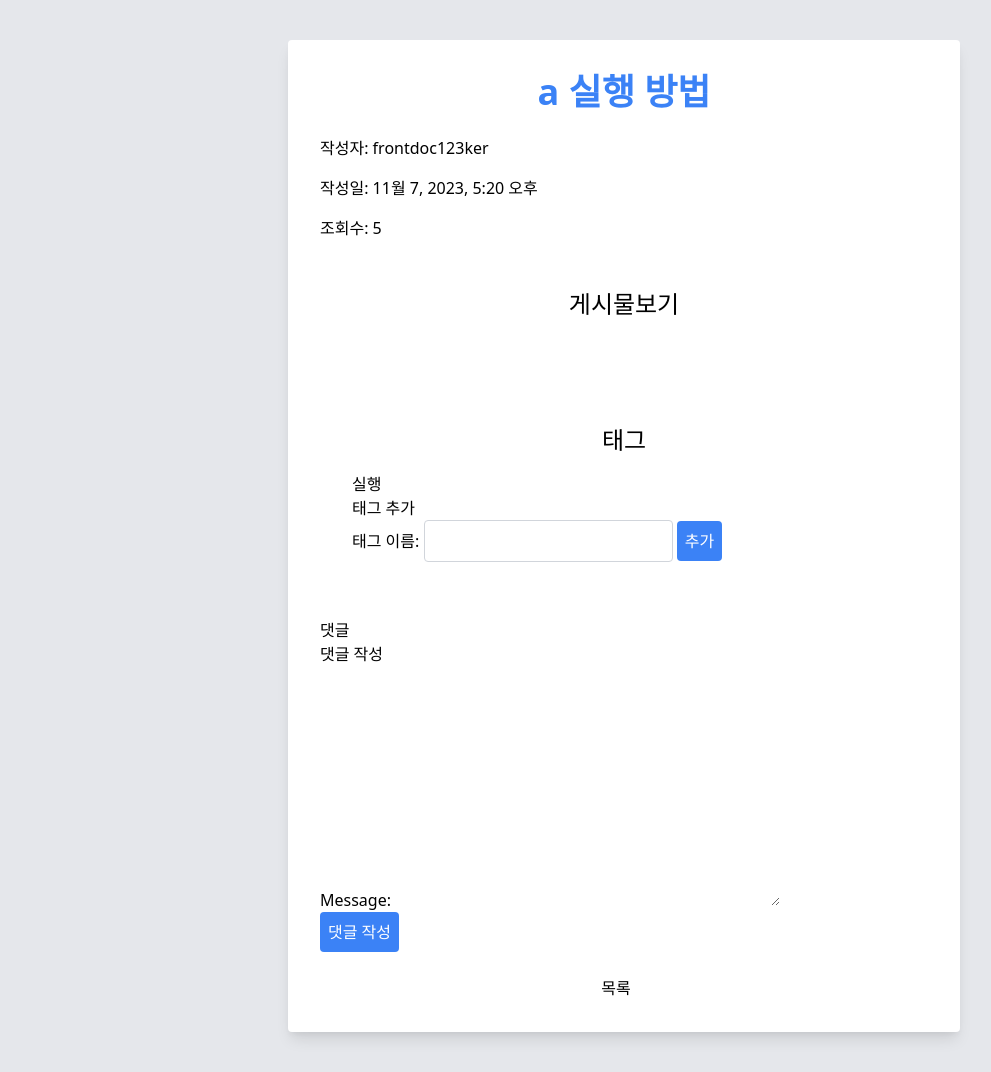
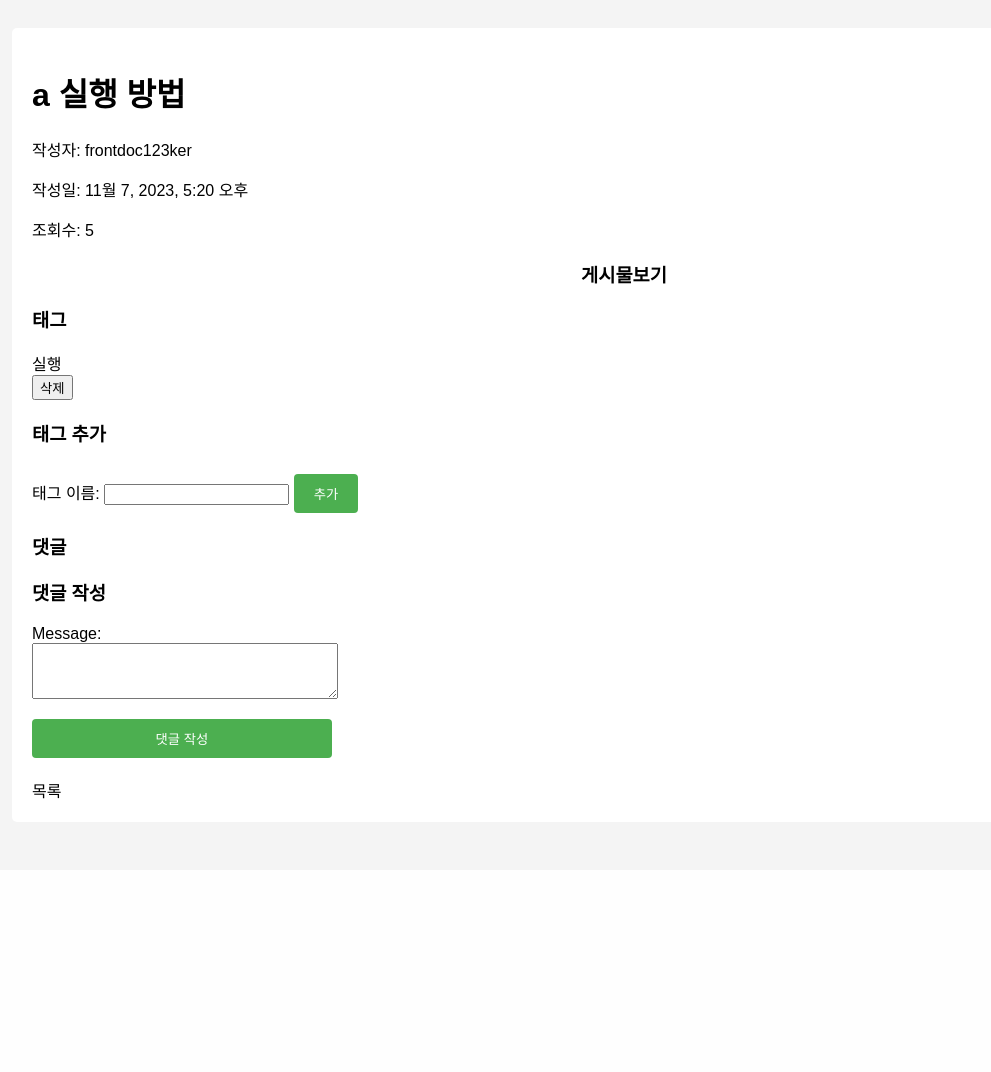
Before and after one commit to sengwoong/venko, a Django app: page /tube/detail/29/ in a window 1280 px wide. Shown: the whole page, without its empty margins (16-1007 px from the left). After the commit the page ends 799 px from the top, so only its background shows below. Run offline with Django 3.2, Linux system fonts and the light colour scheme; a user stored in the database is signed in; data comes from the database, SQL or seed files in the repository; both versions use the stored data as it was after the commit; data that the repository does not hold is empty.

Commit message:
me 추가

```diff
--- a/dhango-sample/templates/tube/post_detail.html
+++ b/dhango-sample/templates/tube/post_detail.html
@@ -1,59 +1,176 @@
 <!DOCTYPE html>
 <html lang="en">
+<head>
+    <meta charset="UTF-8">
+    <meta http-equiv="X-UA-Compatible" content="IE=edge">
+    <meta name="viewport" content="width=device-width, initial-scale=1.0">
+    <title>Post Detail</title>
+    <style>
+        body {
+            font-family: Arial, sans-serif;
+            background-color: #f4f4f4;
+            padding: 20px;
+        }
+        .comment-form {
+            max-width: 300px; /* 원하는 너비로 조정하세요 */
+        }
 
-<head>
-    <!-- Tailwind CSS CDN -->
-    <link href="https://cdn.jsdelivr.net/npm/tailwindcss@2.2.16/dist/tailwind.min.css" rel="stylesheet">
+        .comment-form textarea {
+            width: 100%; /* 폼의 너비를 100%로 설정하여 부모 요소에 맞추세요 */
+            max-width: 100%; /* 최대 너비를 부모 요소에 맞추세요 */
+            height: 50px; /* 원하는 높이로 조정하세요 */
+        }
+
+        .comment-form .submit-btn {
+            display: block; /* 블록 레벨 요소로 설정하여 최대 너비를 차지하도록 하세요 */
+            width: 100%; /* 버튼의 너비를 100%로 설정하여 부모 요소에 맞추세요 */
+            max-width: 100%; /* 최대 너비를 부모 요소에 맞추세요 */
+        }
+        .post-detail {
+            background-color: #fff;
+            padding: 20px;
+            border-radius: 5px;
+            margin-bottom: 20px;
+        }
+
+        .tags-list,
+        .comments-list {
+            list-style-type: none;
+            padding: 0;
+        }
+
+        .navigation-links {
+            margin-top: 20px;
+        }
+
+        .link {
+            display: inline-block;
+            margin-right: 20px;
+            text-decoration: none;
+            color: #000;
+        }
+
+        .comment-form {
+            margin-top: 20px;
+        }
+
+        .submit-btn {
+            margin-top: 10px;
+            padding: 10px 20px;
+            background-color: #4CAF50;
+            color: white;
+            border: none;
+            border-radius: 4px;
+        }
+
+
+        .blog-section,
+        .new-blog-section {
+            width: 50%;
+            margin: 0 auto;
+            text-align: center;
+        }
+        .submit-btn:hover {
+            background-color: #45a049;
+        }
+        ul {
+            list-style-type: none;
+
+          }
+        li {
+            list-style-type: none;
+
+          }
+    </style>
 </head>
+<body>
+    <div class="post-detail">
+        <h1>{{ post.title }}</h1>
 
-<body class="bg-gray-200">
-    <div class="max-w-2xl mx-auto p-8 my-10 bg-white shadow-lg rounded">
-        <h1 class="text-center text-blue-500 text-4xl font-bold mb-6">{{ post.title }}</h1>
-        <p class="mb-4">작성자: {{ post.author }}</p>
-        <p class="mb-4">작성일: {{ post.created_at }}</p>
-        <p class="mb-4">조회수: {{ post.view_count }}</p>
+        <p>작성자: {{ post.author }}</p>
+        <p>작성일: {{ post.created_at }}</p>
+        <p>조회수: {{ post.view_count }}</p>
         {% if post.file_upload %}
-            <video src="{{ post.file_upload.url }}" controls class="w-full"></video>
+            <video src="{{ post.file_upload.url }}" controls></video>
         {% endif %}
         {% if post.thumb_image %}
-            <img src="{{ post.thumb_image.url }}" class="w-32 h-32" alt="{{ post.title }}">
+            <img src="{{ post.thumb_image.url }}" controls></img>
         {% endif %}
 
-        <div class="p-8 bg-white rounded mb-6">
-            <h3 class="text-2xl text-center mb-4">게시물보기</h3>
+        <div class="blog-section">
+            <h3>게시물보기</h3>
             <ul class="blog-list">
                 <ul class="blog-list">
                     {% for content in post.postcontents.all %}
-                        <li class="mb-4">Order: {{ content.order }}</li>
+                        <li>Order: {{ content.order }}</li>
                         {% if content.file_upload %}
-                            <li class="mb-4">파일 업로드: <img src="{{ content.file_upload.url }}" class="w-32 h-32" alt="{{ content.file_upload.name }}"></li>
+                            <li>파일 업로드: <br>
+                                <img src="{{ content.file_upload.url }}" alt="{{ content.file_upload.name }}" style="height:300px; width:300px;">
+</li>
+
+
                         {% endif %}
                         {% if content.content %}
-                            <li class="mb-4">내용: {{ content.content }}</li>
+                            <li>내용: {{ content.content }}</li>
                         {% endif %}
                     {% endfor %}
                 </ul>
+
+            </ul>
+
+        </div>
+
+        <div class="tags-section">
+            <h3>태그</h3>
+            <ul class="tags-list">
+                {% for tag in post.tags.all %}
+
+
+                    <li>{{ tag }}  </li>
+                    <form class="delete-tag-form" action="{% url 'tube:tag_delete' post.pk tag.id %}" method="post">
+                        {% csrf_token %}
+                        <input type="hidden" name="redirect_url" value="detail">
+                        <input type="submit" class="delete-tag-btn" value="삭제">
+                    </form>
+
+
+
+
+                {% endfor %}
             </ul>
         </div>
-
-        <div class="p-8 bg-white rounded mb-6">
-            <h3 class="text-2xl text-center mb-4">태그</h3>
-            <ul class="tags-list">
-                {% for tag in post.tags.all %}
-                    <li>{{ tag }}</li>
-                {% endfor %}
-            </ul>
         <div class="add-tag-section">
             <h3>태그 추가</h3>
             <form class="tag-form" action="{% url 'tube:add_tag' post.pk %}" method="post">
                 {% csrf_token %}
                 <label for="tag_name">태그 이름:</label>
-                    <input type="text" id="tag_name" name="tag_name" class="border border-gray-300 rounded p-2">
+                <input type="text" id="tag_name" name="tag_name">
                 <input type="hidden" id="redirect_url" name="redirect_url" value="detail">
-                    <input class="bg-blue-500 hover:bg-blue-700 text-white rounded p-2" type="submit" value="추가">
+                <input class="submit-btn" type="submit" value="추가">
             </form>
         </div>
+{% comment %}
+        <div class="comments-section">
+            <h3>댓글</h3>
+            <ul class="comments-list">
+                {% for comment in post.comments.all %}
+                    <li>{{ comment.message }}</li>
+                    <p>작성자: {{ comment.author }}</p>
+                    <p>작성일: {{ comment.updated_at }}</p>
+                {% endfor %}
+            </ul>
         </div>
+        <div class="new-comment-section">
+            <h3>댓글 작성</h3>
+            <form class="comment-form" action="{% url 'tube:comment_new' post.pk %}" method="post">
+                {% csrf_token %}
+                {{ comment_form.as_p }}
+                <input class="submit-btn" type="submit" value="댓글 작성">
+            </form>
+        </div>
+    </div>  {% endcomment %}
+
+
 
     <div class="comments-section">
         <h3>댓글</h3>
@@ -97,12 +214,17 @@
                                     <p>대대댓글 작성하기</p>
                                     <form class="comment-form" action="{% url 'tube:comment_reply_new' post.pk reply.id %}" method="post">
                                         {% csrf_token %}
-                                            <input type="text" name="new_message" value="{{ reply.Context }}">
-                                            <input type="submit" value="대대댓글 작성">
+                                        {{ comment_form.as_p }}
+                                        <input class="submit-btn" type="submit" value="대대댓글 작성">
                                     </form>
                                     <!-- 대대댓글 목록 -->
+
                                         <ul class="sub-child-comments-list">
+
+
+
                                             {% for sub_reply in reply.replies %}
+
                                                 <li>
                                                     대대댓글:{{ sub_reply.Context }}
                                                     <p>작성자: {{ sub_reply.Author }}</p>
@@ -119,12 +241,11 @@
                                                     </form>
                                                     {% endif %}
                                                     <!-- 대대댓글 작성 폼 -->
-                                                    <form class="comment-form" action="{% url 'tube:comment_reply_new' post.pk sub_reply.id %}" method="post">
-                                                        {% csrf_token %}
-                                                        <input type="text" name="new_message" value="{{ sub_reply.Context }}">
-                                                        <input type="submit" value="대대댓글 작성">
-                                                    </form>
+
+
+
                                                     <!-- 추가적인 대대댓글 목록 -->
+                                                    {% if sub_reply.replies %}
                                                         <ul class="sub-sub-child-comments-list">
                                                             {% for sub_sub_reply in sub_reply.replies %}
                                                                 <li>
@@ -145,12 +266,23 @@
                                                                 </li>
                                                             {% endfor %}
                                                         </ul>
+                                                    {% endif %}
                                                 </li>
                                             {% endfor %}
                                         </ul>
+
                                 </li>
                             {% endfor %}
                         </ul>
+                    {% endif %}
+                    <!-- 대댓글 작성 폼 -->
+                    {% if user.is_authenticated %}
+                    <p>대댓글 작성하기</p>
+                    <form class="comment-form" action="{% url 'tube:comment_reply_new' post.pk comment.id %}" method="post">
+                        {% csrf_token %}
+                        {{ comment_form.as_p }}
+                        <input class="submit-btn" type="submit" value="대댓글 작성">
+                    </form>
                     {% endif %}
                 </li>
             {% endfor %}
@@ -162,19 +294,26 @@
         <form class="comment-form" action="{% url 'tube:comment_new' post.pk %}" method="post">
             {% csrf_token %}
             {{ comment_form.as_p }}
-                <input class="bg-blue-500 hover:bg-blue-700 text-white rounded p-2" type="submit" value="댓글 작성">
+            <input class="submit-btn" type="submit" value="댓글 작성">
         </form>
     </div>
 
-        <div class="navigation-links mt-6 flex justify-center">
-            <a class="link mr-4" href="{% url 'tube:post_list' %}">목록</a>
+
+
+
+
+
+    <div class="navigation-links">
+        <a class="link" href="{% url 'tube:post_list' %}">목록</a>
         {% if user == post.author %}
-                <a class="link mr-4" href="{% url 'tube:post_create_detail' post.pk %}">수정</a>
-
+            <a class="link" href="{% url 'tube:post_create_detail' post.pk %}">수정</a>
+            {% comment %} <a class="link" href="{% url 'tube:post_delete' post.pk %}">삭제</a> {% endcomment %}
             <a class="link" href="{% url 'tube:post_fine' post.pk %}">처리상태변경</a>
         {% endif %}
     </div>
-    </div>
+
+
+
 </body>
 
 </html>
--- a/dhango-sample/templates/tube/posthistory_detail.html
+++ b/dhango-sample/templates/tube/posthistory_detail.html
@@ -23,6 +23,8 @@
             <ul class="list-disc ml-8">
                 {% for content in post_contents_list %}
                     <li>Order: {{ content.order }}, 내용: {{ content.content }}</li>
+
+                {% endfor %}
                 <div class="my-4">
                     <strong>이미지:</strong>
                 </div>
@@ -31,7 +33,6 @@
                         <img class="m-2" src="{{ img_url }}" alt="Image" style="height:300px; width:300px;">
                     {% endfor %}
                 </div>
-                {% endfor %}
             </ul>
 
             <div class="tags-section mt-8">
--- a/dhango-sample/tube/views.py
+++ b/dhango-sample/tube/views.py
@@ -212,7 +212,9 @@ class PostHistoryDetailView(LoginRequiredMixin,DetailView):
         post_contents = self.object.post_contents.strip('[]') if self.object.post_contents else ''
         tags = self.object.tags.strip('[]') if self.object.tags else ''
         img = self.object.images
-
+        print("img")
+        print("img")
+        print(img)
         img_urls = [image.image.url for image in img.all()]
 
 
```
Also changed, not shown: dhango-sample/db.sqlite3, dhango-sample/media/media/스크린샷_2023-11-07_시간_09.11.56_2_1RETx63.png (added), dhango-sample/media/media/스크린샷_2023-11-07_시간_09.11.56_2_DwW69IV.png (added), dhango-sample/media/media/스크린샷_2023-11-07_시간_09.11.56_2_Q1gSRYJ.png (added), dhango-sample/media/media/스크린샷_2023-11-07_오후_5.07.19.png (added), dhango-sample/readme.md (added). Lines whose indentation alone changed are shown as unchanged.
